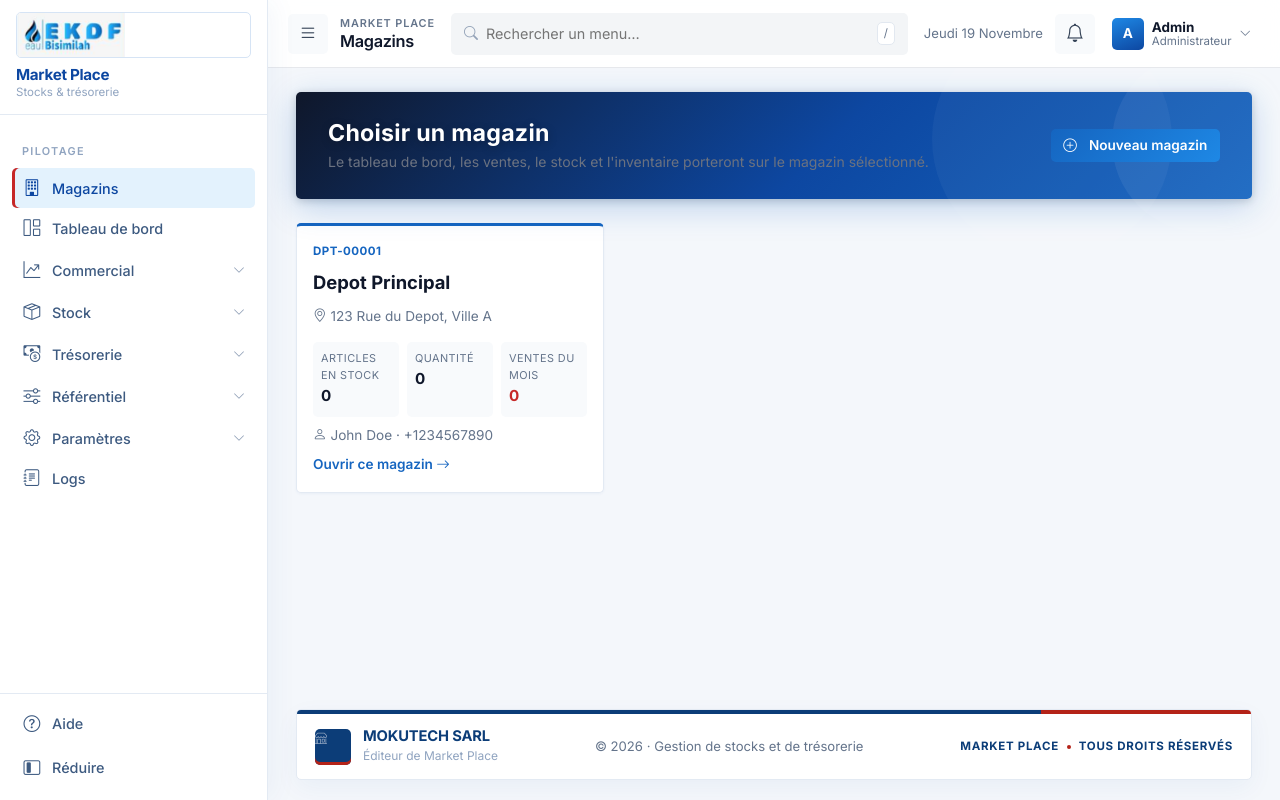
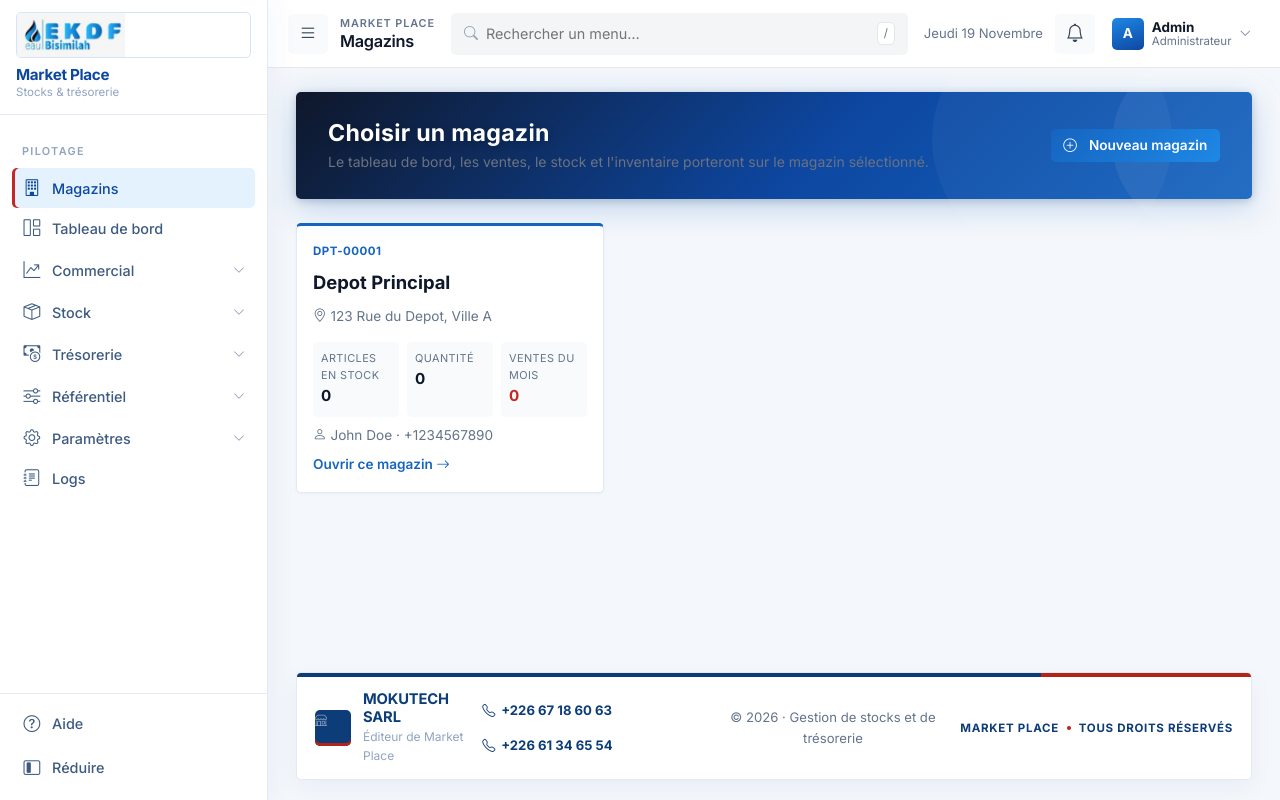
Before and after one commit to PhoenixOusseni/GEST-STOCK-EKOF, a Laravel app: page /accueil in a window 1280 px wide. Run offline with Laravel 12, Linux system fonts and the light colour scheme; a user stored in the database is signed in; data comes from the database, SQL or seed files in the repository; data that the repository does not hold is empty.

Commit message:
Final commit 002

```diff
--- a/public/css/app-shell.css
+++ b/public/css/app-shell.css
@@ -657,6 +657,28 @@ body.app-body main.app-content {
     box-shadow: inset 0 -3px 0 #b42318;
 }
 
+.footer-phones {
+    display: flex;
+    align-items: center;
+    gap: 14px;
+    flex-wrap: wrap;
+}
+
+.footer-phones a {
+    display: inline-flex;
+    align-items: center;
+    gap: 6px;
+    color: #0c3d78;
+    font-size: 0.82rem;
+    font-weight: 700;
+    text-decoration: none;
+    white-space: nowrap;
+}
+
+.footer-phones a:hover {
+    color: #b42318;
+}
+
 .footer-copy {
     margin: 0;
     color: #64748b;
--- a/resources/views/pages/amortissements/print_tableau_amortissement.blade.php
+++ b/resources/views/pages/amortissements/print_tableau_amortissement.blade.php
@@ -241,6 +241,8 @@
             <h1>TABLEAU DES IMMOBILISATIONS ET DES AMORTISSEMENTS</h1>
             <div class="info">Document généré le {{ date('d/m/Y à H:i') }}</div>
             <div class="info"><strong>Exercice :</strong> {{ date('Y') }}</div>
+            @include('partials.print-phones')
+            @include('partials.print-magasin')
         </div>
     </div>
 
--- a/resources/views/pages/banques/print_etat.blade.php
+++ b/resources/views/pages/banques/print_etat.blade.php
@@ -127,9 +127,6 @@
                     <div class="header-subtitle">{{ $entete->sous_titre }}</div>
                 @endif
                 <div class="header-contact">
-                    @if ($entete && $entete->telephone)
-                        <div class="header-contact-item"><span>&#9990; {{ $entete->telephone }}</span></div>
-                    @endif
                     @if ($entete && $entete->email)
                         <div class="header-contact-item"><span>&#9993; {{ $entete->email }}</span></div>
                     @endif
@@ -137,6 +134,8 @@
                         <div class="header-contact-item"><span>&#128205; {{ $entete->adresse }}</span></div>
                     @endif
                 </div>
+                @include('partials.print-phones')
+                @include('partials.print-magasin')
             </div>
 
             <div class="header-receipt">
--- a/resources/views/pages/caisses/print.blade.php
+++ b/resources/views/pages/caisses/print.blade.php
@@ -139,9 +139,6 @@
                     <div class="header-subtitle">{{ $entete->sous_titre }}</div>
                 @endif
                 <div class="header-contact">
-                    @if ($entete && $entete->telephone)
-                        <div class="header-contact-item"><span>&#9990; {{ $entete->telephone }}</span></div>
-                    @endif
                     @if ($entete && $entete->email)
                         <div class="header-contact-item"><span>&#9993; {{ $entete->email }}</span></div>
                     @endif
@@ -149,6 +146,8 @@
                         <div class="header-contact-item"><span>&#128205; {{ $entete->adresse }}</span></div>
                     @endif
                 </div>
+                @include('partials.print-phones')
+                @include('partials.print-magasin')
             </div>
 
             <div class="header-receipt">
--- a/resources/views/pages/entrees/print.blade.php
+++ b/resources/views/pages/entrees/print.blade.php
@@ -18,6 +18,7 @@
     <div class="inv-page">
         @php
             $entete = \App\Models\Entete::first();
+            $magasin = $entree->details->map(fn ($detail) => $detail->depot->designation ?? null)->filter()->unique()->join(', ');
         @endphp
 
         @include('partials.invoice-header', [
--- a/resources/views/pages/inventaires/print.blade.php
+++ b/resources/views/pages/inventaires/print.blade.php
@@ -71,9 +71,6 @@
                     <div class="header-subtitle">{{ $entete->sous_titre }}</div>
                 @endif
                 <div class="header-contact">
-                    @if ($entete && $entete->telephone)
-                        <div class="header-contact-item"><span>&#9990; {{ $entete->telephone }}</span></div>
-                    @endif
                     @if ($entete && $entete->email)
                         <div class="header-contact-item"><span>&#9993; {{ $entete->email }}</span></div>
                     @endif
@@ -81,6 +78,8 @@
                         <div class="header-contact-item"><span>&#128205; {{ $entete->adresse }}</span></div>
                     @endif
                 </div>
+                @include('partials.print-phones')
+                @include('partials.print-magasin', ['magasinImpression' => $inventaire->depot->designation ?? null])
             </div>
 
             <div class="header-receipt">
--- a/resources/views/pages/sorties/print.blade.php
+++ b/resources/views/pages/sorties/print.blade.php
@@ -18,6 +18,7 @@
     <div class="inv-page">
         @php
             $entete = \App\Models\Entete::first();
+            $magasin = $sortie->details->map(fn ($detail) => $detail->depot->designation ?? null)->filter()->unique()->join(', ');
         @endphp
 
         @include('partials.invoice-header', [
--- a/resources/views/partials/footer.blade.php
+++ b/resources/views/partials/footer.blade.php
@@ -7,6 +7,10 @@
                 <strong>MOKUTECH SARL</strong>
                 <span>Éditeur de Market Place</span>
             </div>
+        </div>
+        <div class="footer-phones">
+            <a href="tel:+22667186063"><i class="bi bi-telephone"></i> +226 67 18 60 63</a>
+            <a href="tel:+22661346554"><i class="bi bi-telephone"></i> +226 61 34 65 54</a>
         </div>
         <p class="footer-copy">© <span id="year"></span> · Gestion de stocks et de trésorerie</p>
         <div class="footer-meta">
--- a/resources/views/partials/invoice-header.blade.php
+++ b/resources/views/partials/invoice-header.blade.php
@@ -26,12 +26,11 @@
                     @if ($entete && $entete->adresse)
                         <span>{{ $entete->adresse }}</span>
                     @endif
-                    @if ($entete && $entete->telephone)
-                        <span>Tél. {{ $entete->telephone }}</span>
-                    @endif
                     @if ($entete && $entete->email)
                         <span>{{ $entete->email }}</span>
                     @endif
+                    @include('partials.print-phones')
+                    @include('partials.print-magasin')
                 </div>
             </div>
         </div>
--- /dev/null
+++ b/resources/views/partials/print-phones.blade.php
@@ -0,0 +1 @@
+<div class="print-phones">Tél. 70 02 64 05 / 78 81 93 71 / 66 21 15 15</div>
```
Also changed, not shown: resources/views/pages/decaissements/print.blade.php (+2 -5 lines), resources/views/pages/encaissements/print.blade.php (+2 -5 lines), resources/views/pages/encaissements/style.blade.php (+11 -0 lines), resources/views/pages/transfert/print.blade.php (+2 -5 lines), resources/views/partials/invoice-style.blade.php (+12 -0 lines), resources/views/partials/print-magasin.blade.php (added, +9 -0 lines).
